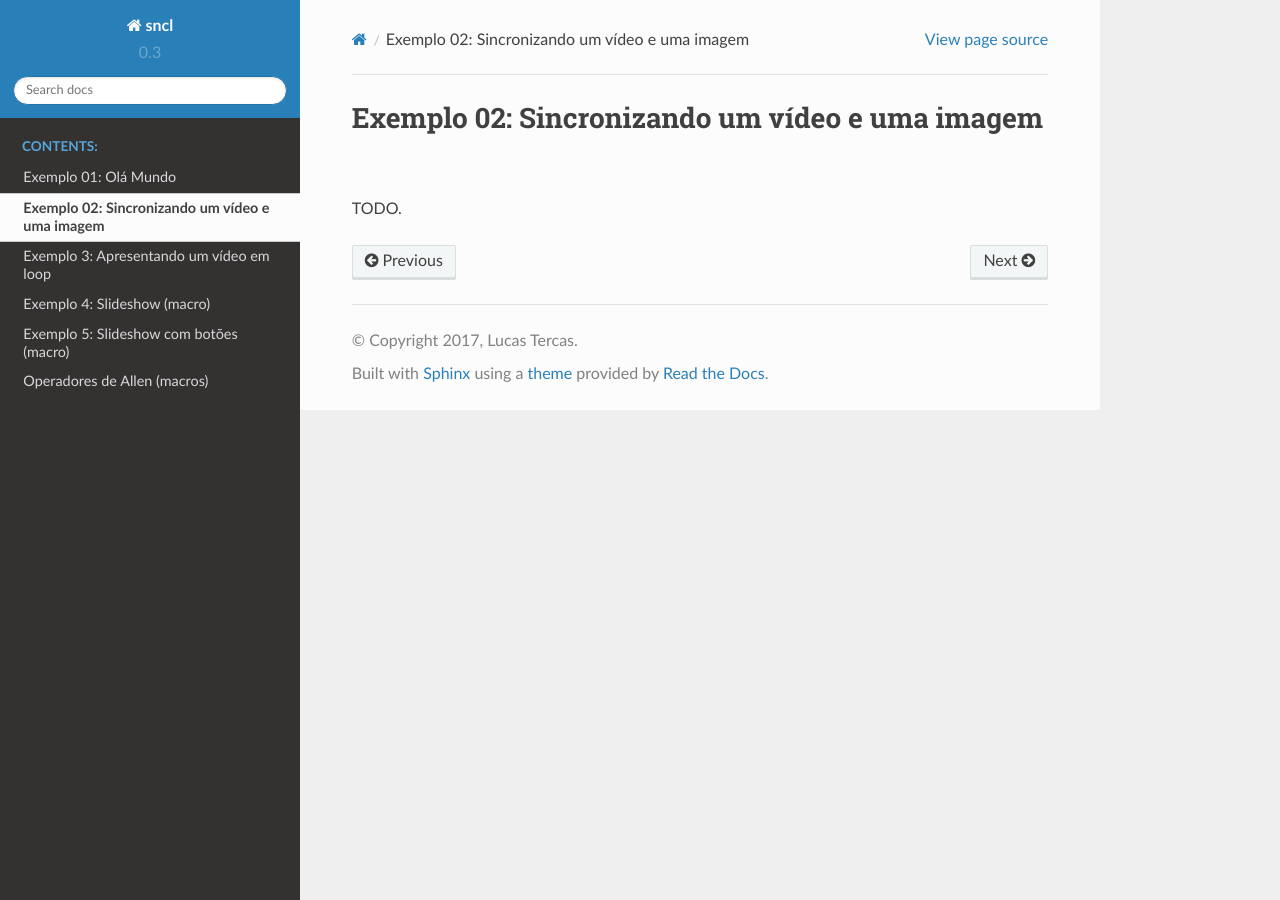
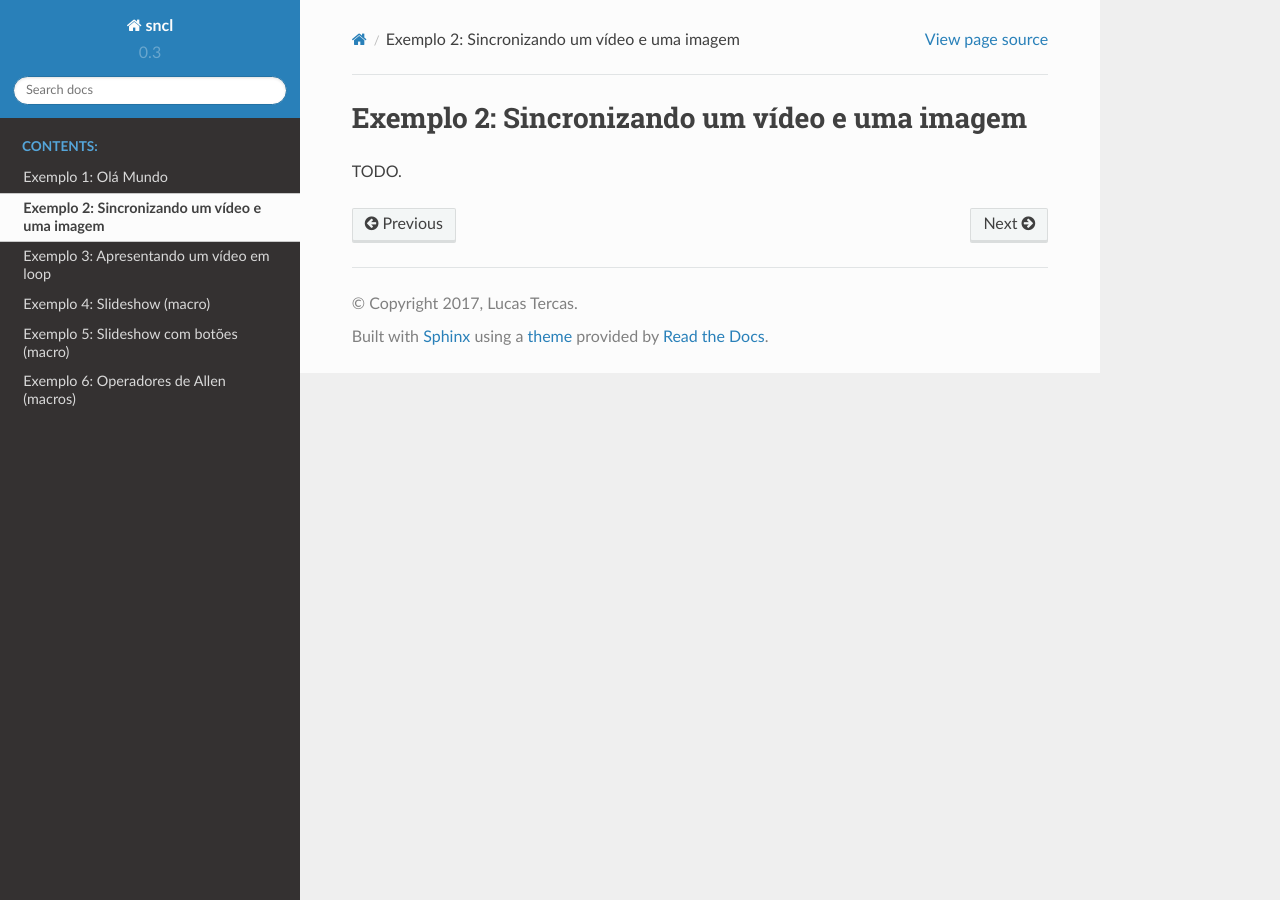
Before and after one commit to TeleMidia-MA/sncl, a Sphinx documentation site: the page built from doc/example02-media-sync.rst, in a window 1280 px wide. Built offline with Sphinx 7.4.7 and the Read the Docs theme 2.0.0, drawn with Linux system fonts in a browser that asks for light colours.

Commit message:
doc: Example numbers normalization

```diff
--- a/doc/example01-helloworld.rst
+++ b/doc/example01-helloworld.rst
@@ -1,4 +1,4 @@
-Exemplo 01: Olá Mundo
+Exemplo 1: Olá Mundo
 =====================
 
 .. literalinclude:: ../spec/ola-mundo.sncl
--- a/doc/example02-media-sync.rst
+++ b/doc/example02-media-sync.rst
@@ -1,4 +1,4 @@
-Exemplo 02: Sincronizando um vídeo e uma imagem
+Exemplo 2: Sincronizando um vídeo e uma imagem
 ===============================================
 
 TODO.
--- a/doc/example06-allens-operators.rst
+++ b/doc/example06-allens-operators.rst
@@ -1,5 +1,5 @@
-Operadores de Allen (macros)
-============================
+Exemplo 6: Operadores de Allen (macros)
+=======================================
 
 
 Precedes e Preceded By
```
